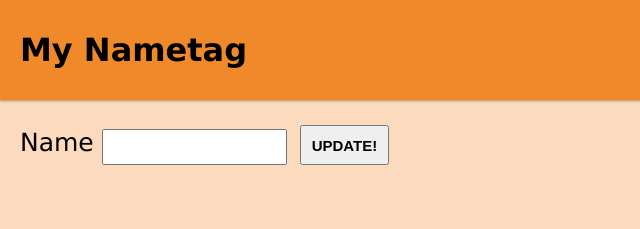
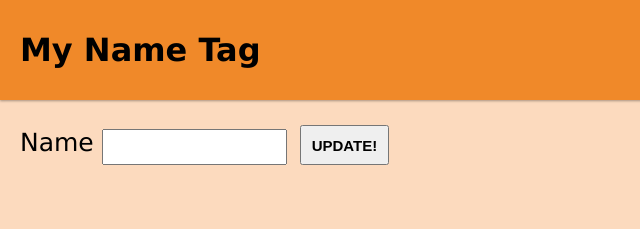
Before and after one commit to ashtonruiz/name-tag, a plain HTML site: page index.html in a window 1280 px wide. Shown: the top 229 px of the page, 0-640 px from the left. Drawn offline with Linux system fonts and the light colour scheme; a web font is replaced by a local one.

Commit message:
name tag

```diff
--- a/index.html
+++ b/index.html
@@ -18,7 +18,7 @@
 
 <body>
     <header>
-        <h1>My Nametag</h1>
+        <h1>My Name Tag</h1>
     </header>
 
     <main>
```
